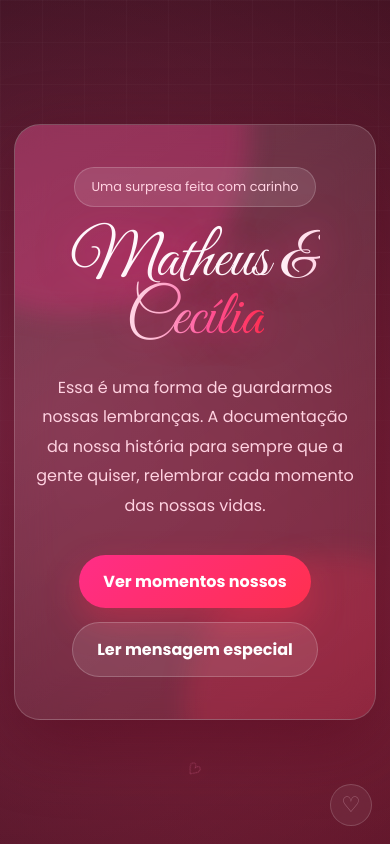
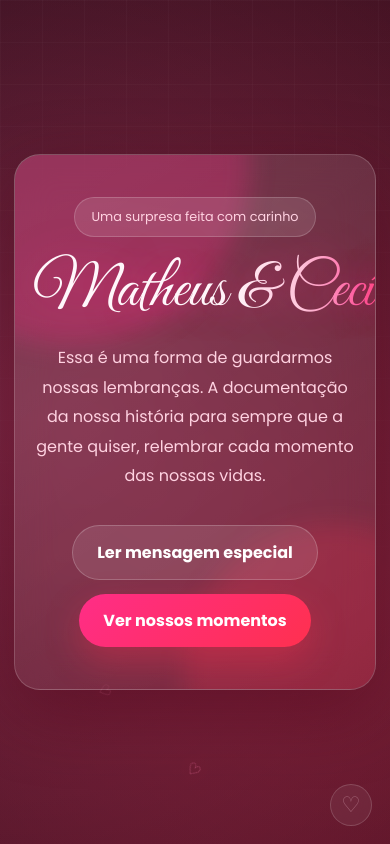
Before and after one commit to MatheuzinDev/surpresa-meu-amor, a website built with Vite: page index.html in a window 390 px wide. Shown: the top 844 px of the page. Built offline with nearby package versions, Linux system fonts and the light colour scheme; some packages are replaced by stand-ins of ours; no server answers; the database is empty.

Commit message:
feat: update hero section button text for clarity and enhance hero title responsiveness

```diff
--- a/index.html
+++ b/index.html
@@ -23,8 +23,8 @@
             Essa é uma forma de guardarmos nossas lembranças. A documentação da nossa história para sempre que a gente quiser, relembrar cada momento das nossas vidas.
           </p>
           <div class="hero-actions">
-            <a href="#linha-do-tempo" class="btn btn-primary">Ver momentos nossos</a>
             <a href="#mensagem" class="btn btn-secondary">Ler mensagem especial</a>
+            <a href="#linha-do-tempo" class="btn btn-primary">Ver nossos momentos</a>
           </div>
         </div>
       </div>
--- a/styles.css
+++ b/styles.css
@@ -1047,6 +1047,11 @@ footer {
     border-radius: 26px;
   }
 
+  .hero h1 {
+    font-size: clamp(3.25rem, 16vw, 4.6rem);
+    white-space: nowrap;
+  }
+
   .badge {
     font-size: 0.8rem;
   }
```
